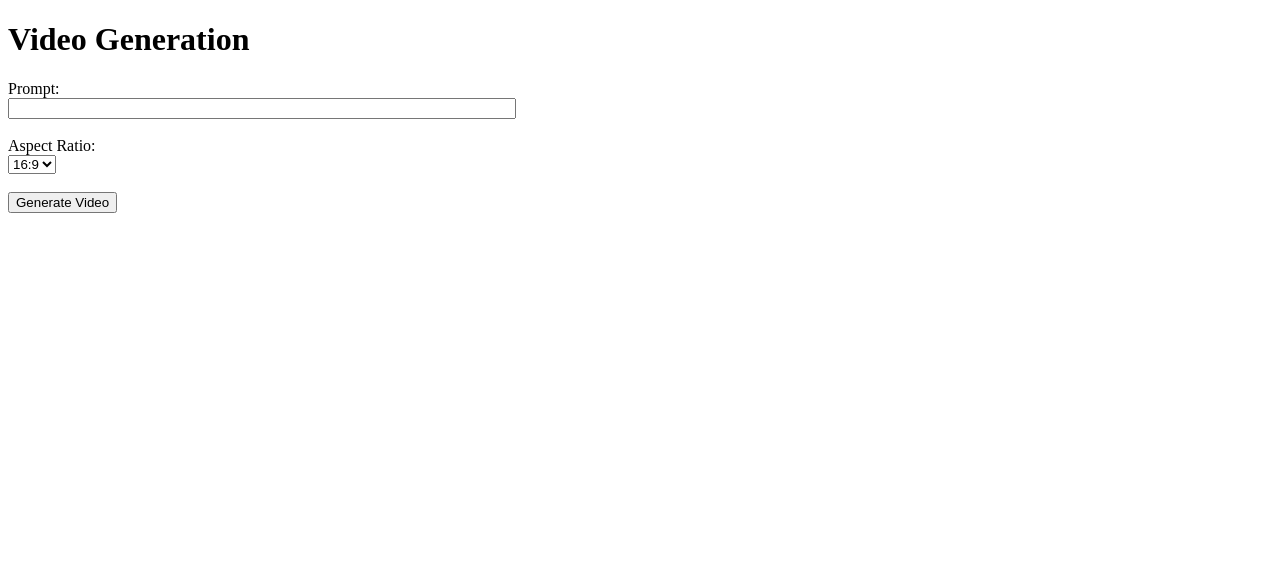
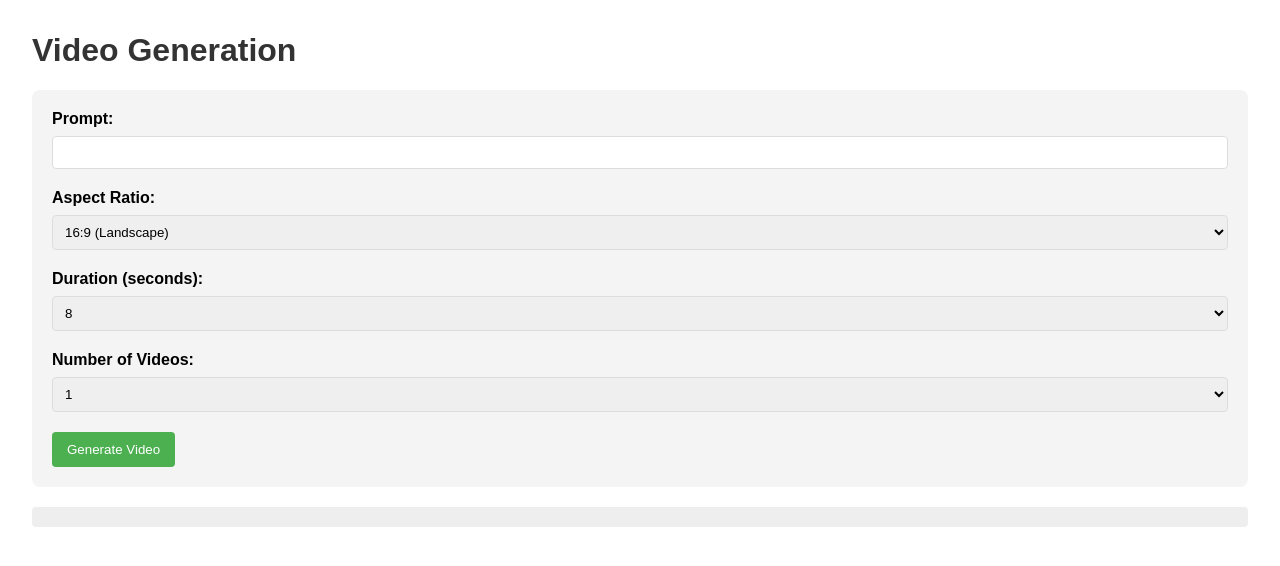
Before and after one commit to 9032644435/gemini-vid-gen-v2, a Flask app: page / in a window 1280 px wide. Shown: the top 566 px of the page. Run offline with Flask 3, Linux system fonts and the light colour scheme.

Commit message:
feat: Add duration and number options and fix AI call
This commit introduces new features to the video generation application and fixes a critical bug in the Vertex AI model call.

Frontend (`templates/index.html`):
- Added dropdown menus for selecting video duration (4-10 seconds) and the number of videos to generate (1-4).
- Added basic styling to the form for better layout and user experience.
- Updated the jQuery AJAX call to include `duration` and `num_videos` in the payload sent to the backend.

Backend (`app.py`):
- `/api/generate-video`:
  - Updated to receive, validate, and store the new `duration` and `num_videos` parameters in Firestore.
  - Included these parameters in the Cloud Task payload sent to the worker.
- `/api/run-task`:
  - **Critical Fix:** Reverted the AI model call to use the stable `vertexai.generative_models.GenerativeModel` class, which is compatible with the environment.
  - Correctly passes the `duration` and `num_videos` parameters to the model using a `generation_config` dictionary with camelCase keys (`durationSeconds`, `aspectRatio`).
  - Added a warning log to handle cases where multiple videos are generated but only the first is processed.

```diff
--- a/app.py
+++ b/app.py
@@ -82,15 +82,26 @@ def generate_video():
         data = request.get_json()
         prompt = data.get('prompt')
         aspect_ratio = data.get('aspect_ratio')
+        duration = data.get('duration')
+        num_videos = data.get('num_videos', 1)
 
-        if not prompt or not aspect_ratio:
-            return jsonify({'error': 'Missing prompt or aspect_ratio'}), 400
+        if not all([prompt, aspect_ratio, duration]):
+            return jsonify({'error': 'Missing required fields: prompt, aspect_ratio, or duration'}), 400
+
+        if not isinstance(duration, int) or duration <= 0:
+            return jsonify({'error': 'Duration must be a positive integer.'}), 400
+
+        if not isinstance(num_videos, int) or not (1 <= num_videos <= 4):
+            return jsonify({'error': 'Number of videos must be an integer between 1 and 4.'}), 400
+
 
         job_id = str(uuid.uuid4())
         doc_ref = db.collection(FIRESTORE_COLLECTION).document(job_id)
         doc_ref.set({
             'prompt': prompt,
             'aspect_ratio': aspect_ratio,
+            'duration': duration,
+            'num_videos': num_videos,
             'status': 'pending',
             'job_id': job_id,
             'created_at': firestore.SERVER_TIMESTAMP
@@ -109,7 +120,8 @@ def generate_video():
             'job_id': job_id,
             'prompt': prompt,
             'aspect_ratio': aspect_ratio,
-            'duration': 10
+            'duration': duration,
+            'num_videos': num_videos
         }
 
         task = {
@@ -133,12 +145,13 @@ def generate_video():
         return jsonify({'job_id': job_id, 'status': 'pending'}), 202
 
     except Exception as e:
-        logging.exception(f"Error during task creation for job {job_id if 'job_id' in locals() else 'unknown'}: {e}")
-        if 'job_id' in locals() and 'doc_ref' in locals():
+        job_id_local = locals().get('job_id', 'unknown')
+        logging.exception(f"Error during task creation for job {job_id_local}: {e}")
+        if 'doc_ref' in locals():
             try:
                 doc_ref.update({'status': 'failed', 'error': f'Task creation failed: {str(e)}'})
             except Exception as db_e:
-                logging.error(f"Failed to update Firestore status to failed for job {job_id}: {db_e}")
+                logging.error(f"Failed to update Firestore status to failed for job {job_id_local}: {db_e}")
         return jsonify({'error': f'Failed to create generation task: {str(e)}'}), 500
 
 @app.route('/api/check-status/<job_id>')
@@ -197,8 +210,9 @@ def run_task():
         prompt = data.get('prompt')
         aspect_ratio = data.get('aspect_ratio')
         duration = data.get('duration')
+        num_videos = data.get('num_videos')
 
-        if not all([job_id, prompt, aspect_ratio, duration]):
+        if not all([job_id, prompt, aspect_ratio, duration, num_videos]):
             logging.error(f"Missing required data in task payload for job {job_id}")
             return "Bad Request: Missing data", 400
 
@@ -215,16 +229,22 @@ def run_task():
         # Call Vertex AI
         model = GenerativeModel(VIDEO_MODEL_ID)
         generation_params = {
-            "durationSeconds": duration, # Use camelCase matching REST API
-            "aspectRatio": aspect_ratio  # Use camelCase matching REST API
+            "durationSeconds": duration,
+            "aspectRatio": aspect_ratio,
+            "number_of_videos": num_videos
         }
-        logging.info(f"Calling Veo model with params: {generation_params}") # Log parameters
+
+        logging.info(f"Calling Veo model for job {job_id} with params: {generation_params}")
         video_response = model.generate_content(
             [prompt],
             generation_config=generation_params
         )
 
-        # This assumes the first result is the one we want and it is base64 encoded
+        # Handle Result
+        # TODO: Handle multiple video results if present
+        if len(video_response.candidates) > 1:
+            logging.warning(f"Job {job_id} generated {len(video_response.candidates)} videos, but only processing the first one.")
+
         video_bytes = base64.b64decode(video_response.candidates[0].content.parts[0].video)
 
         # Upload to GCS
--- a/templates/index.html
+++ b/templates/index.html
@@ -3,58 +3,124 @@
 <head>
     <title>Video Generation</title>
     <script src="https://ajax.googleapis.com/ajax/libs/jquery/3.5.1/jquery.min.js"></script>
+    <style>
+        body { font-family: sans-serif; margin: 2em; }
+        h1 { color: #333; }
+        form { background-color: #f4f4f4; padding: 20px; border-radius: 8px; }
+        label { display: block; margin-bottom: 8px; font-weight: bold; }
+        input[type="text"], select {
+            width: 100%;
+            padding: 8px;
+            margin-bottom: 20px;
+            border-radius: 4px;
+            border: 1px solid #ddd;
+            box-sizing: border-box; /* Ensures padding doesn't affect width */
+        }
+        input[type="submit"] {
+            background-color: #4CAF50;
+            color: white;
+            padding: 10px 15px;
+            border: none;
+            border-radius: 4px;
+            cursor: pointer;
+        }
+        input[type="submit"]:hover { background-color: #45a049; }
+        #status {
+            margin-top: 20px;
+            padding: 10px;
+            border-radius: 4px;
+            background-color: #eee;
+        }
+    </style>
 </head>
 <body>
     <h1>Video Generation</h1>
     <form id="video-form">
-        <label for="prompt">Prompt:</label><br>
-        <input type="text" id="prompt" name="prompt" style="width: 500px;"><br><br>
-        <label for="aspect_ratio">Aspect Ratio:</label><br>
+        <label for="prompt">Prompt:</label>
+        <input type="text" id="prompt" name="prompt" required>
+
+        <label for="aspect_ratio">Aspect Ratio:</label>
         <select id="aspect_ratio" name="aspect_ratio">
-            <option value="16:9">16:9</option>
-            <option value="9:16">9:16</option>
-        </select><br><br>
+            <option value="16:9">16:9 (Landscape)</option>
+            <option value="9:16">9:16 (Portrait)</option>
+        </select>
+
+        <label for="duration">Duration (seconds):</label>
+        <select id="duration" name="duration">
+            <option value="4">4</option>
+            <option value="6">6</option>
+            <option value="8" selected>8</option>
+            <option value="10">10</option>
+        </select>
+
+        <label for="num_videos">Number of Videos:</label>
+        <select id="num_videos" name="num_videos">
+            <option value="1" selected>1</option>
+            <option value="2">2</option>
+            <option value="3">3</option>
+            <option value="4">4</option>
+        </select>
+
         <input type="submit" value="Generate Video">
     </form>
     <div id="status"></div>
 
     <script>
         $(document).ready(function() {
+            var pollingInterval; // Keep track of the interval
+
             $('#video-form').submit(function(e) {
                 e.preventDefault();
-                var prompt = $('#prompt').val();
-                var aspect_ratio = $('#aspect_ratio').val();
-                $('#status').html('Job submitted. Job ID: pending...');
+                // Stop any previous polling
+                if (pollingInterval) {
+                    clearInterval(pollingInterval);
+                }
+
+                var formData = {
+                    prompt: $('#prompt').val(),
+                    aspect_ratio: $('#aspect_ratio').val(),
+                    duration: parseInt($('#duration').val(), 10),
+                    num_videos: parseInt($('#num_videos').val(), 10)
+                };
+
+                $('#status').html('Job submitted. Waiting for Job ID...');
 
                 $.ajax({
                     type: 'POST',
                     url: '/api/generate-video',
-                    data: JSON.stringify({ prompt: prompt, aspect_ratio: aspect_ratio }),
+                    data: JSON.stringify(formData),
                     contentType: 'application/json',
                     success: function(data) {
                         var job_id = data.job_id;
                         $('#status').html('Job ID: ' + job_id + ' - Status: pending');
                         pollStatus(job_id);
                     },
-                    error: function(data) {
-                        $('#status').html('Error: ' + data.responseJSON.error);
+                    error: function(jqXHR, textStatus, errorThrown) {
+                        var errorMsg = 'Error: ' + (jqXHR.responseJSON ? jqXHR.responseJSON.error : errorThrown);
+                        $('#status').html(errorMsg);
                     }
                 });
             });
 
             function pollStatus(job_id) {
-                var interval = setInterval(function() {
+                pollingInterval = setInterval(function() {
                     $.get('/api/check-status/' + job_id, function(data) {
-                        $('#status').html('Job ID: ' + job_id + ' - Status: ' + data.status);
+                        var statusHtml = 'Job ID: ' + job_id + ' - Status: ' + data.status;
                         if (data.status === 'complete') {
-                            clearInterval(interval);
-                            $('#status').append('<br><a href="' + data.video_url + '" target="_blank">View Video</a>');
+                            clearInterval(pollingInterval);
+                            statusHtml += '<br><a href="' + data.video_url + '" target="_blank">View Video</a>';
                         } else if (data.status === 'failed') {
-                            clearInterval(interval);
-                            $('#status').append('<br>Error: ' + data.error);
+                            clearInterval(pollingInterval);
+                            statusHtml += '<br>Error: ' + data.error;
                         }
+                        $('#status').html(statusHtml);
+                    }).fail(function(jqXHR, textStatus, errorThrown) {
+                        // Stop polling on error to prevent infinite loops on 404s etc.
+                        clearInterval(pollingInterval);
+                        var errorMsg = 'Error checking status: ' + (jqXHR.responseJSON ? jqXHR.responseJSON.error : errorThrown);
+                         $('#status').html(errorMsg);
                     });
-                }, 10000);
+                }, 10000); // Poll every 10 seconds
             }
         });
     </script>
```
